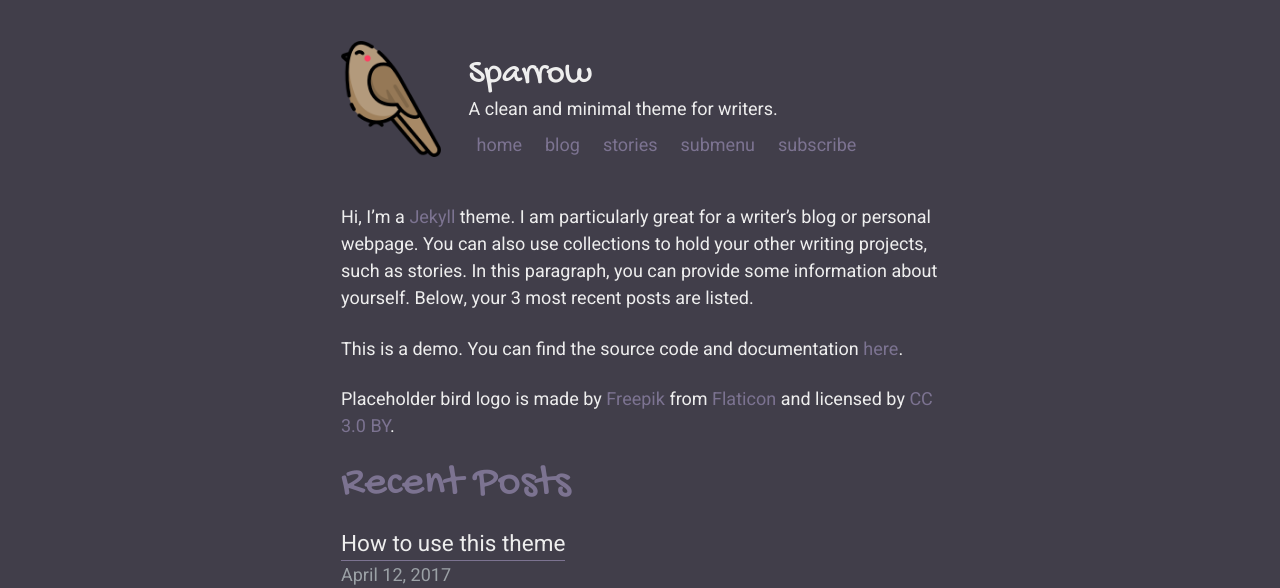
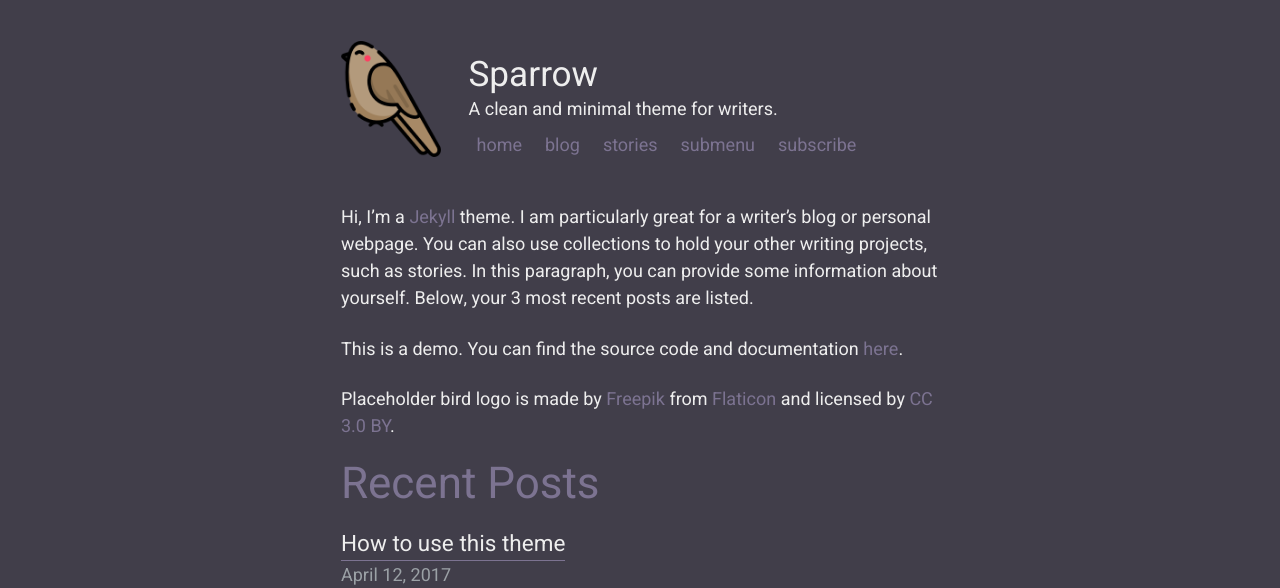
Before and after one commit to BarrelTitor/main, a Jekyll site: the page built from index.md, in a window 1280 px wide. Shown: the top 588 px of the page. Built offline with Jekyll 4.4.1, drawn with Linux system fonts in a browser that asks for light colours.

Commit message:
Update _variables.scss

```diff
--- a/_sass/_variables.scss
+++ b/_sass/_variables.scss
@@ -11,7 +11,7 @@ $gochi-hand                 : Gochi Hand, "Hiragino Sans GB", "WenQuanYi Micro H
 
 $global-font-family         : $heebo !default;
 $header-font-family         : $heebo !default;
-$fancy-font-family          : $gochi-hand !default;
+$fancy-font-family          : $heebo !default;
 $caption-font-family        : $heebo !default;
 $monospace                  : Monaco, Consolas, "Lucida Console", monospace !default;
 
```
